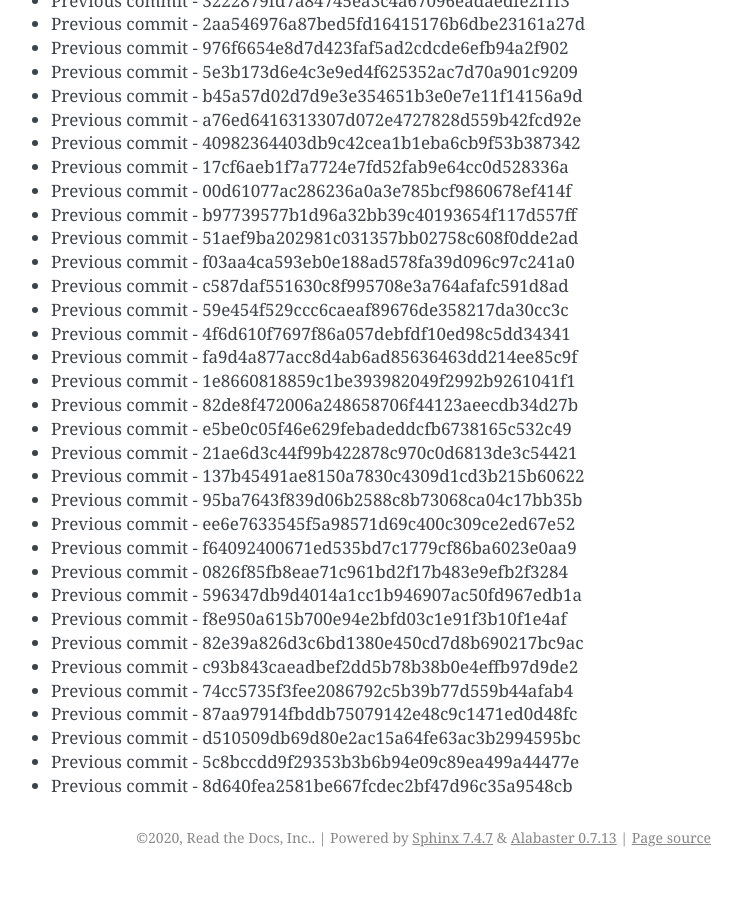
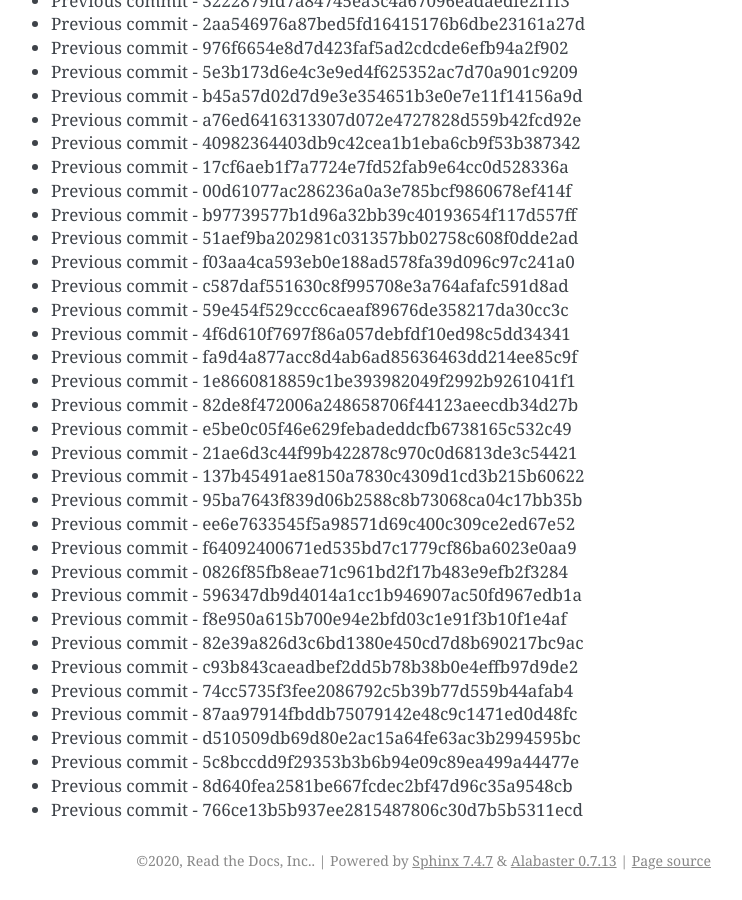
Before and after one commit to readthedocs/rtd-git-stresstest, a Sphinx documentation site: the page built from docs/updates.rst, in a window 1280 px wide and 900 px high, scrolled down 105861 px. Shown: the whole window, without its empty margins (399-1141 px from the left). Built offline with Sphinx 7.4.7, drawn with Linux system fonts in a browser that asks for light colours; before the commit the page ends 106738 px from its top, so only the background shows below that.

Commit message:
Generating commit from previous: 766ce13b5b937ee2815487806c30d7b5b5311ecd

```diff
--- a/docs/updates.rst
+++ b/docs/updates.rst
@@ -4480,3 +4480,4 @@ It can be tested for any performance characteristics.
 * Previous commit - d510509db69d80e2ac15a64fe63ac3b2994595bc
 * Previous commit - 5c8bccdd9f29353b3b6b94e09c89ea499a44477e
 * Previous commit - 8d640fea2581be667fcdec2bf47d96c35a9548cb
+* Previous commit - 766ce13b5b937ee2815487806c30d7b5b5311ecd
```
